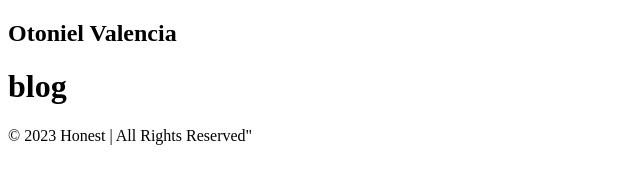
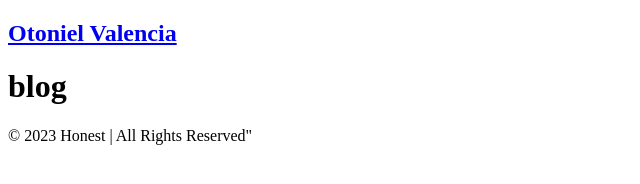
Before and after one commit to leinotoo/leinotoo.github.io, a plain HTML site: page blog.html in a window 1280 px wide. Shown: the whole page, without its empty margins (0-640 px from the left). Drawn offline with Linux system fonts and the light colour scheme.

Commit message:
feat: add links to index.html on all html files

```diff
--- a/blog.html
+++ b/blog.html
@@ -8,7 +8,7 @@
     <body>
         <nav class="navbar">
             <h1 class="logo">
-                Otoniel Valencia
+                <a href="index.html">Otoniel Valencia</a>
             </h1>
         </nav>
         <main>
```
Also changed, not shown: contact.html (+1 -1 lines), index.html (+1 -1 lines), portfolio.html (+1 -1 lines), resume.html (+1 -1 lines).
